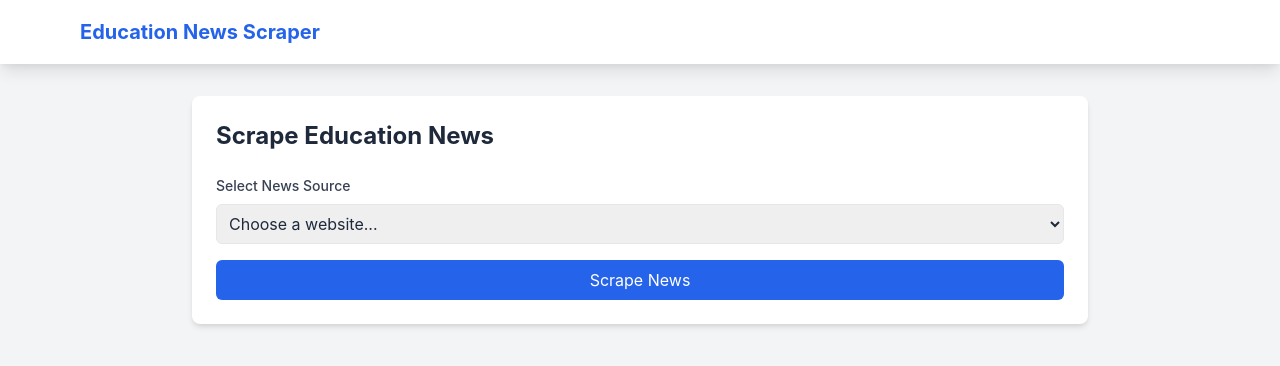
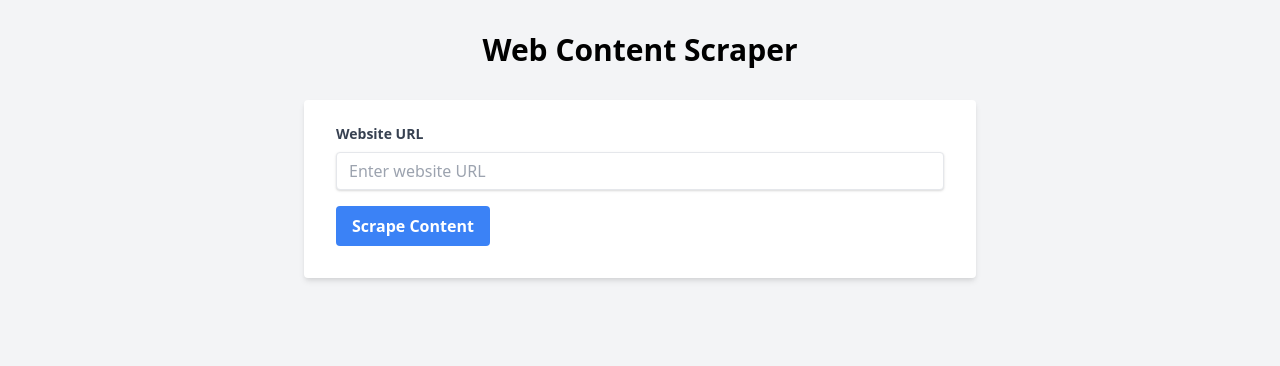
Before and after one commit to AKSHU70186/Akash, a FastAPI app: page / in a window 1280 px wide. Shown: the top 366 px of the page. Run offline with FastAPI, Linux system fonts and the light colour scheme.

Commit message:
Complete overhaul of scraping functionality

```diff
--- a/app/main.py
+++ b/app/main.py
@@ -10,7 +10,7 @@ from datetime import datetime
 
 app = FastAPI()
 
-# CORS and Static files configuration
+# CORS configuration
 app.add_middleware(
     CORSMiddleware,
     allow_origins=["*"],
@@ -19,11 +19,11 @@ app.add_middleware(
     allow_headers=["*"],
 )
 
-# Mount static files and templates
+# Static files and templates
 app.mount("/static", StaticFiles(directory="app/static"), name="static")
 templates = Jinja2Templates(directory="app/templates")
 
-# Create exports directory if it doesn't exist
+# Create exports directory
 os.makedirs("exports", exist_ok=True)
 
 @app.get("/", response_class=HTMLResponse)
@@ -33,19 +33,25 @@ async def home(request: Request):
 @app.post("/scrape")
 async def scrape(request: Request, url: str = Form(...)):
     try:
-        data = await scraping_engine.scrape_news({'target_url': url})
+        # Get website type from URL
+        website_type = scraping_engine.get_website_type(url)
+        if not website_type:
+            return JSONResponse({
+                "status": "error",
+                "message": "Unsupported website URL"
+            }, status_code=400)
+
+        # Scrape the website
+        data = await scraping_engine.scrape_website(url, website_type)
 
         if not data:
             return JSONResponse({
                 "status": "warning",
-                "message": "No articles found",
-                "data": {
-                    "url": url,
-                    "scraped_data": []
-                }
+                "message": "No content found",
+                "data": {"url": url, "scraped_data": []}
             })
 
-        # Store the scraped data for export
+        # Store data for export
         request.app.state.last_scraped_data = data
 
         return JSONResponse({
@@ -55,6 +61,7 @@ async def scrape(request: Request, url: str = Form(...)):
                 "scraped_data": data
             }
         })
+
     except Exception as e:
         return JSONResponse({
             "status": "error",
@@ -70,29 +77,14 @@ async def export_data(format: str):
         data = app.state.last_scraped_data
         exporter = DataExporter(data)
         timestamp = datetime.now().strftime("%Y%m%d_%H%M%S")
-        filename = f"news_data_{timestamp}"
+        filename = f"scraped_data_{timestamp}"
 
-        if format == "txt":
-            filepath = await exporter.to_txt(filename)
-            return FileResponse(
-                filepath,
-                filename=f"{filename}.txt",
-                media_type="text/plain"
-            )
-        elif format == "csv":
+        if format == "csv":
             filepath = await exporter.to_csv(filename)
-            return FileResponse(
-                filepath,
-                filename=f"{filename}.csv",
-                media_type="text/csv"
-            )
+            return FileResponse(filepath, filename=f"{filename}.csv", media_type="text/csv")
         elif format == "json":
             filepath = await exporter.to_json(filename)
-            return FileResponse(
-                filepath,
-                filename=f"{filename}.json",
-                media_type="application/json"
-            )
+            return FileResponse(filepath, filename=f"{filename}.json", media_type="application/json")
         else:
             raise HTTPException(status_code=400, detail="Unsupported export format")
 
--- a/app/static/js/script.js
+++ b/app/static/js/script.js
@@ -3,25 +3,21 @@ document.addEventListener('DOMContentLoaded', function() {
     const loading = document.getElementById('loading');
     const results = document.getElementById('results');
     const error = document.getElementById('error');
-    const articlesList = document.getElementById('articlesList');
+    const contentList = document.getElementById('contentList');
     const exportButtons = document.getElementById('exportButtons');
 
     form.addEventListener('submit', async (e) => {
         e.preventDefault();
 
-        const url = document.getElementById('urlSelect').value;
+        const url = document.getElementById('url').value;
         if (!url) {
-            error.textContent = 'Please select a website';
-            error.classList.remove('hidden');
+            showError('Please enter a valid URL');
             return;
         }
 
         // Reset UI
+        resetUI();
         loading.classList.remove('hidden');
-        results.classList.add('hidden');
-        error.classList.add('hidden');
-        exportButtons.classList.add('hidden');
-        articlesList.innerHTML = '';
 
         try {
             const formData = new FormData();
@@ -34,74 +30,84 @@ document.addEventListener('DOMContentLoaded', function() {
 
             const data = await response.json();
 
-            if (data.status === 'success' || data.status === 'warning') {
-                if (!data.data.scraped_data || data.data.scraped_data.length === 0) {
-                    error.textContent = 'No articles found';
-                    error.classList.remove('hidden');
+            if (data.status === 'success') {
+                if (data.data.scraped_data.length === 0) {
+                    showError('No content found on this page');
                 } else {
-                    data.data.scraped_data.forEach(article => {
-                        const articleElement = createArticleElement(article);
-                        articlesList.appendChild(articleElement);
-                    });
-                    results.classList.remove('hidden');
-                    exportButtons.classList.remove('hidden');
+                    displayResults(data.data.scraped_data);
                 }
             } else {
-                throw new Error(data.message || 'Failed to scrape data');
+                showError(data.message || 'Failed to scrape content');
             }
         } catch (err) {
-            error.textContent = err.message || 'An error occurred while scraping';
-            error.classList.remove('hidden');
+            showError('An error occurred while scraping');
+            console.error(err);
         } finally {
             loading.classList.add('hidden');
         }
     });
 });
 
-function createArticleElement(article) {
+function resetUI() {
+    loading.classList.add('hidden');
+    results.classList.add('hidden');
+    error.classList.add('hidden');
+    contentList.innerHTML = '';
+    exportButtons.classList.add('hidden');
+}
+
+function showError(message) {
+    error.textContent = message;
+    error.classList.remove('hidden');
+}
+
+function displayResults(items) {
+    items.forEach(item => {
+        const element = createContentElement(item);
+        contentList.appendChild(element);
+    });
+    results.classList.remove('hidden');
+    exportButtons.classList.remove('hidden');
+}
+
+function createContentElement(item) {
     const div = document.createElement('div');
-    div.className = 'bg-white p-6 rounded-lg shadow-md mb-4';
+    div.className = 'bg-white shadow rounded-lg p-4';
 
-    div.innerHTML = `
-        <h3 class="text-xl font-bold mb-2">
-            <a href="${article.link}" target="_blank" class="text-blue-600 hover:text-blue-800">
-                ${article.title}
-            </a>
-        </h3>
-        ${article.description ? `
-            <p class="text-gray-600 mb-4">${article.description}</p>
-        ` : ''}
-        <div class="flex justify-between items-center text-sm text-gray-500">
-            <span>${article.source}</span>
-            ${article.date ? `<span>${article.date}</span>` : ''}
-        </div>
-    `;
+    let html = '';
 
+    if (item.title) {
+        html += `<h3 class="text-lg font-semibold mb-2">${item.title}</h3>`;
+    }
+
+    if (item.link) {
+        html += `<a href="${item.link}" target="_blank" class="text-blue-500 hover:text-blue-700 mb-2 block">View Original</a>`;
+    }
+
+    if (item.description) {
+        html += `<p class="text-gray-600">${item.description}</p>`;
+    }
+
+    div.innerHTML = html;
     return div;
 }
 
 async function exportData(format) {
     try {
-        const response = await fetch(`/export/${format}`, {
-            method: 'GET',
-        });
-
-        if (!response.ok) {
-            throw new Error('Export failed');
-        }
+        const response = await fetch(`/export/${format}`);
+        if (!response.ok) throw new Error('Export failed');
 
         const blob = await response.blob();
         const url = window.URL.createObjectURL(blob);
         const a = document.createElement('a');
         a.href = url;
-        a.download = `news_data.${format}`;
+        a.download = `scraped_data.${format}`;
         document.body.appendChild(a);
         a.click();
         window.URL.revokeObjectURL(url);
         a.remove();
     } catch (err) {
-        console.error('Export error:', err);
-        error.textContent = 'Failed to export data';
-        error.classList.remove('hidden');
+        showError('Failed to export data');
+        console.error(err);
     }
 }
--- a/app/templates/index.html
+++ b/app/templates/index.html
@@ -3,73 +3,54 @@
 <head>
     <meta charset="UTF-8">
     <meta name="viewport" content="width=device-width, initial-scale=1.0">
-    <title>Education News Scraper</title>
+    <title>Web Content Scraper</title>
     <link href="https://cdn.jsdelivr.net/npm/tailwindcss@2.2.19/dist/tailwind.min.css" rel="stylesheet">
-    <link href="{{ url_for('static', path='/css/styles.css') }}" rel="stylesheet">
 </head>
 <body class="bg-gray-100">
-    <nav class="bg-white shadow-lg">
-        <div class="max-w-6xl mx-auto px-4">
-            <div class="flex justify-between items-center h-16">
-                <div class="text-xl font-bold text-blue-600">
-                    Education News Scraper
+    <div class="container mx-auto px-4 py-8">
+        <h1 class="text-3xl font-bold text-center mb-8">Web Content Scraper</h1>
+
+        <div class="max-w-2xl mx-auto">
+            <form id="scrapeForm" class="bg-white shadow-md rounded px-8 pt-6 pb-8 mb-4">
+                <div class="mb-4">
+                    <label class="block text-gray-700 text-sm font-bold mb-2" for="url">
+                        Website URL
+                    </label>
+                    <input class="shadow appearance-none border rounded w-full py-2 px-3 text-gray-700 leading-tight focus:outline-none focus:shadow-outline"
+                           id="url" type="url" placeholder="Enter website URL" required>
                 </div>
-            </div>
-        </div>
-    </nav>
-
-    <main class="container mx-auto px-4 py-8">
-        <div class="max-w-4xl mx-auto bg-white rounded-lg shadow-md p-6">
-            <h1 class="text-2xl font-bold mb-6">Scrape Education News</h1>
-
-            <form id="scrapeForm" class="space-y-4">
-                <div>
-                    <label class="block text-sm font-medium text-gray-700 mb-2">
-                        Select News Source
-                    </label>
-                    <select id="urlSelect" name="url" class="w-full p-2 border rounded-md focus:ring-blue-500 focus:border-blue-500">
-                        <option value="">Choose a website...</option>
-                        <option value="https://news.careers360.com/">Careers360</option>
-                        <option value="https://indianexpress.com/section/education/">Indian Express Education</option>
-                        <option value="https://www.shiksha.com/news">Shiksha News</option>
-                        <option value="https://www.ndtv.com/education">NDTV Education</option>
-                        <option value="https://timesofindia.indiatimes.com/education">Times of India Education</option>
-                    </select>
+                <div class="flex items-center justify-between">
+                    <button class="bg-blue-500 hover:bg-blue-700 text-white font-bold py-2 px-4 rounded focus:outline-none focus:shadow-outline"
+                            type="submit">
+                        Scrape Content
+                    </button>
                 </div>
-
-                <button type="submit" class="w-full bg-blue-600 text-white py-2 px-4 rounded-md hover:bg-blue-700 transition duration-200">
-                    Scrape News
-                </button>
             </form>
 
-            <div id="loading" class="hidden mt-6">
-                <div class="flex items-center justify-center">
-                    <div class="animate-spin rounded-full h-8 w-8 border-b-2 border-blue-600"></div>
-                    <span class="ml-2 text-gray-600">Scraping news...</span>
+            <div id="loading" class="hidden">
+                <div class="flex justify-center items-center">
+                    <div class="animate-spin rounded-full h-8 w-8 border-b-2 border-blue-500"></div>
+                    <span class="ml-2">Scraping content...</span>
                 </div>
             </div>
 
-            <div id="error" class="hidden mt-6 p-4 bg-red-100 text-red-700 rounded-md"></div>
+            <div id="error" class="hidden bg-red-100 border border-red-400 text-red-700 px-4 py-3 rounded relative mb-4"></div>
 
-            <div id="results" class="hidden mt-6">
-                <h2 class="text-xl font-semibold mb-4">Results</h2>
-                <div id="articlesList" class="space-y-6"></div>
+            <div id="results" class="hidden">
+                <h2 class="text-xl font-bold mb-4">Results</h2>
+                <div id="contentList" class="space-y-4"></div>
             </div>
 
-            <div id="exportButtons" class="hidden mt-6 space-x-4">
-                <h3 class="text-lg font-semibold mb-3">Export Results:</h3>
-                <button onclick="exportData('txt')" class="bg-green-600 text-white py-2 px-4 rounded-md hover:bg-green-700 transition duration-200">
-                    Export to TXT
+            <div id="exportButtons" class="hidden mt-4 space-x-4">
+                <button onclick="exportData('csv')" class="bg-green-500 hover:bg-green-700 text-white font-bold py-2 px-4 rounded">
+                    Export CSV
                 </button>
-                <button onclick="exportData('csv')" class="bg-blue-600 text-white py-2 px-4 rounded-md hover:bg-blue-700 transition duration-200">
-                    Export to CSV
-                </button>
-                <button onclick="exportData('json')" class="bg-purple-600 text-white py-2 px-4 rounded-md hover:bg-purple-700 transition duration-200">
-                    Export to JSON
+                <button onclick="exportData('json')" class="bg-purple-500 hover:bg-purple-700 text-white font-bold py-2 px-4 rounded">
+                    Export JSON
                 </button>
             </div>
         </div>
-    </main>
+    </div>
 
     <script src="{{ url_for('static', path='/js/script.js') }}"></script>
 </body>
```
Also changed, not shown: app/scraping_engine.py (+99 -77 lines).
